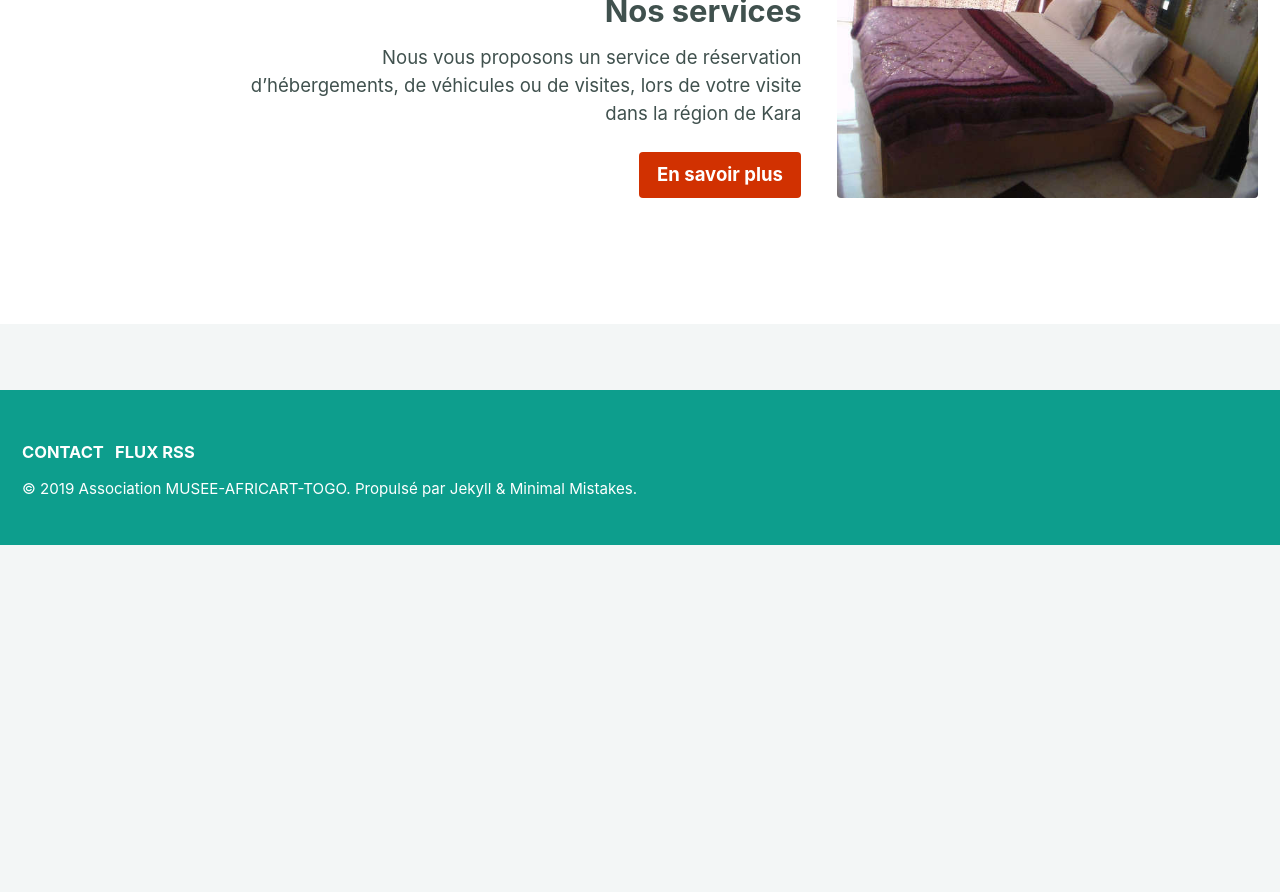
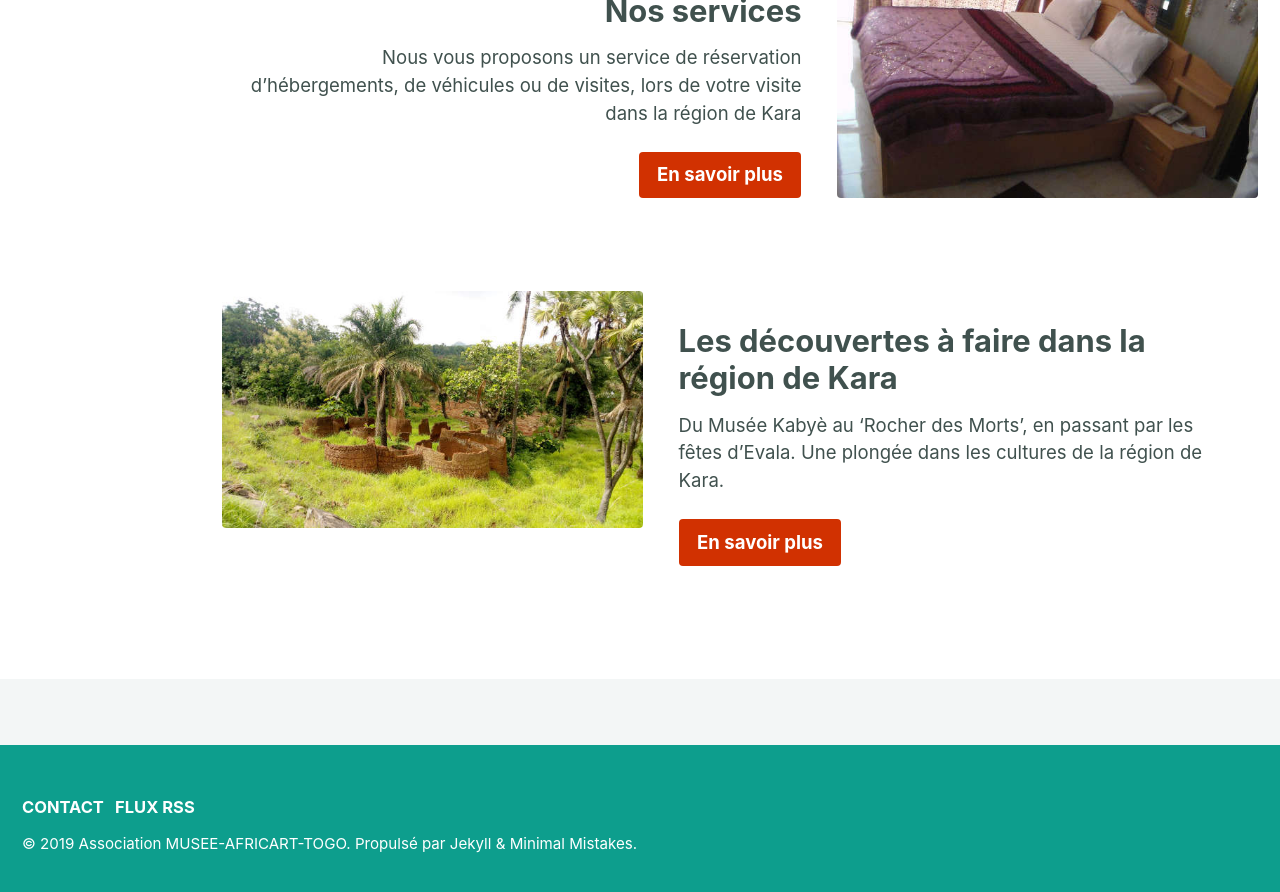
Before and after one commit to africart/musee-africart-togo.com, a Jekyll site: the page built from index.html, in a window 1280 px wide and 900 px high, scrolled down 900 px. Shown: the top 892 px of the window. Built offline with Jekyll 4.4.1, drawn with Linux system fonts in a browser that asks for light colours; a script that is not in the unit is left out; before the commit the page ends 1445 px from its top, so only the background shows below that.

Commit message:
home edit

```diff
--- a/index.html
+++ b/index.html
@@ -16,7 +16,7 @@ header:
 excerpt: "Faites un voyage dans une collection exceptionnelle."
 
 features :
-  feature_row2:
+  association:
     - type: left
       image_path: /img/musee/africart-kara-musee-masques-01-600x411.jpg
       alt: "Notre Association"
@@ -26,7 +26,7 @@ features :
       btn_label: "En savoir plus sur notre association"
       btn_class: "btn--primary"
 
-  feature_row3:
+  services:
     - type: right
       image_path: /img/services/musee-africart-togo-hebergement-kara-600x337.jpg
       alt: "Nos services"
@@ -36,5 +36,18 @@ features :
       btn_label: "En savoir plus"
       btn_class: "btn--primary"
 
+  découvertes:
+    - type: left
+      image_path: /img/decouverte/mont-tchare-togo-02-600x337.jpg
+      alt: "Les découvertes à faire dans la région de Kara"
+      title: "Les découvertes à faire dans la région de Kara"
+      excerpt: >
+         Du Musée Kabyè au 'Rocher des Morts', en passant par les fêtes d'Evala.
+         Une plongée dans les cultures de la région de Kara.
+      url: "/decouvertes/"
+      btn_label: "En savoir plus"
+      btn_class: "btn--primary"
+
 ---
+
 {% include features_rows_output %}
```
